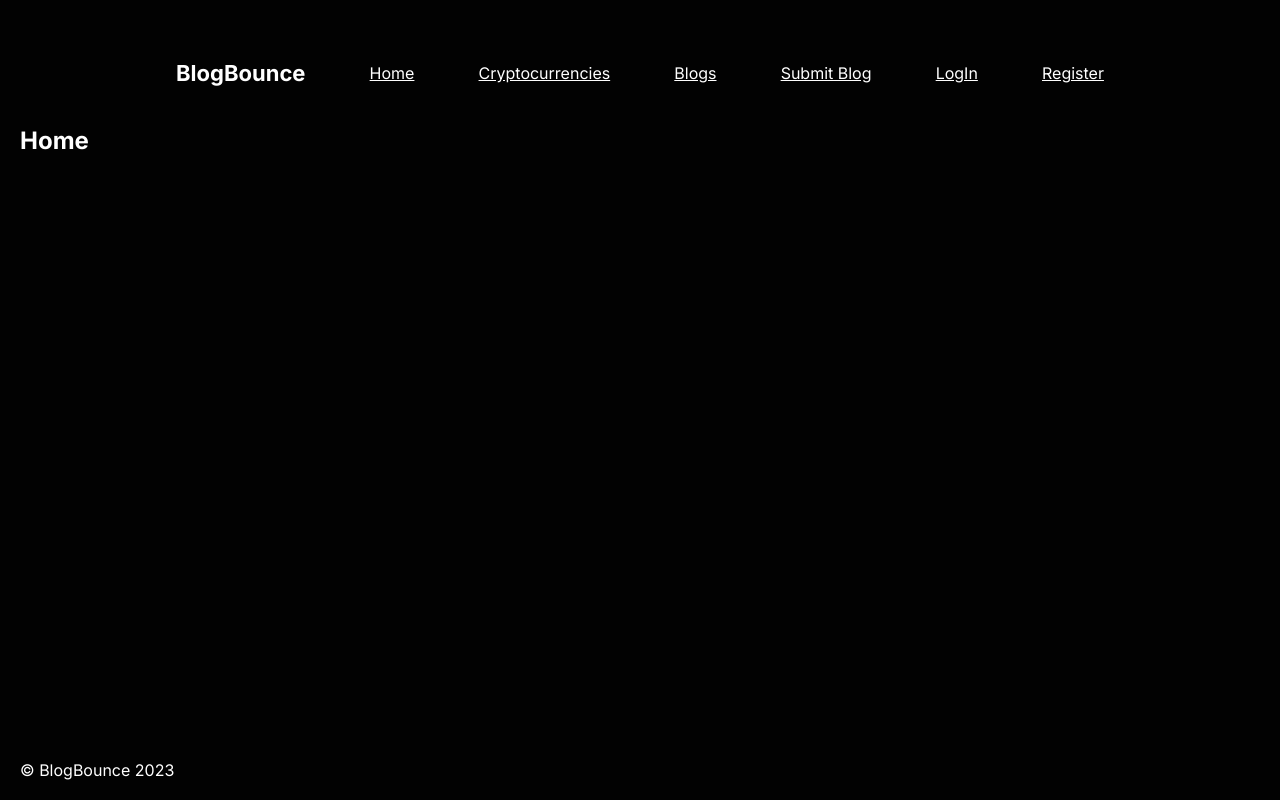
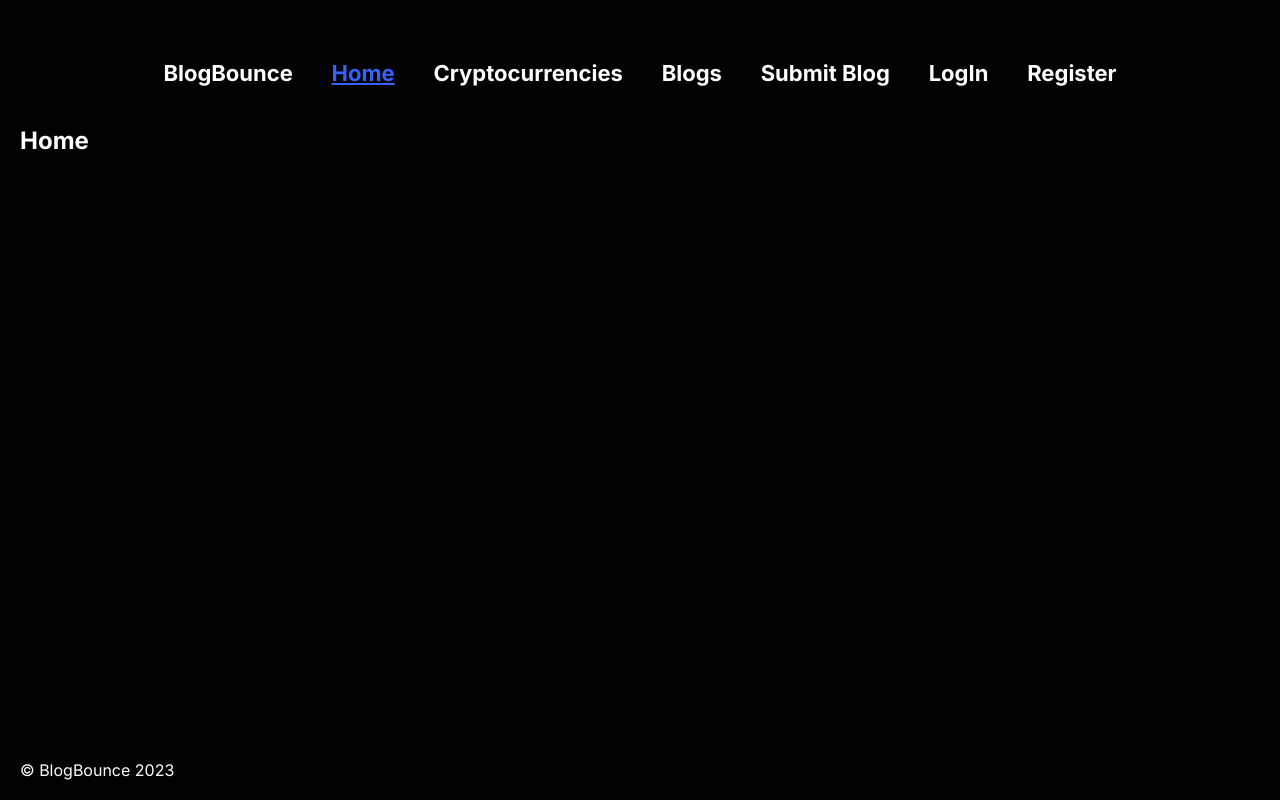
Before and after one commit to s0haibzafar/blog-bounce-ui, a React (Create React App) app: page / in a window 1280 px wide. Built offline with nearby package versions, Linux system fonts and the light colour scheme.

Commit message:
Set route for navbar for all pages

```diff
--- a/src/components/navbar/navbar.jsx
+++ b/src/components/navbar/navbar.jsx
@@ -5,13 +5,13 @@ function Navbar(){
     return(
         <>
         <nav className={styles.navbar}>
-            <NavLink className={`${styles.logo} ${styles.inActiveStyle}`} >BlogBounce</NavLink>
-            <NavLink>Home</NavLink>
-            <NavLink>Cryptocurrencies</NavLink>
-            <NavLink>Blogs</NavLink>
-            <NavLink>Submit Blog</NavLink>
-            <NavLink>LogIn</NavLink>
-            <NavLink>Register</NavLink>
+            <NavLink to='/' className={`${styles.logo} ${styles.inActiveStyle}`} >BlogBounce</NavLink>
+            <NavLink to='/' className={({isActive})=> isActive ? styles.activeStyle : styles.inActiveStyle } >Home</NavLink>
+            <NavLink to='crypto' className={({isActive})=> isActive ? styles.activeStyle : styles.inActiveStyle } >Cryptocurrencies</NavLink>
+            <NavLink to='blogs' className={({isActive})=> isActive ? styles.activeStyle : styles.inActiveStyle }>Blogs</NavLink>
+            <NavLink to='submit' className={({isActive})=> isActive ? styles.activeStyle : styles.inActiveStyle }>Submit Blog</NavLink>
+            <NavLink to='login' className={({isActive})=> isActive ? styles.activeStyle : styles.inActiveStyle }>LogIn</NavLink>
+            <NavLink to='register' className={({isActive})=> isActive ? styles.activeStyle : styles.inActiveStyle }>Register</NavLink>
         </nav>
         <div></div>
         </>
```
